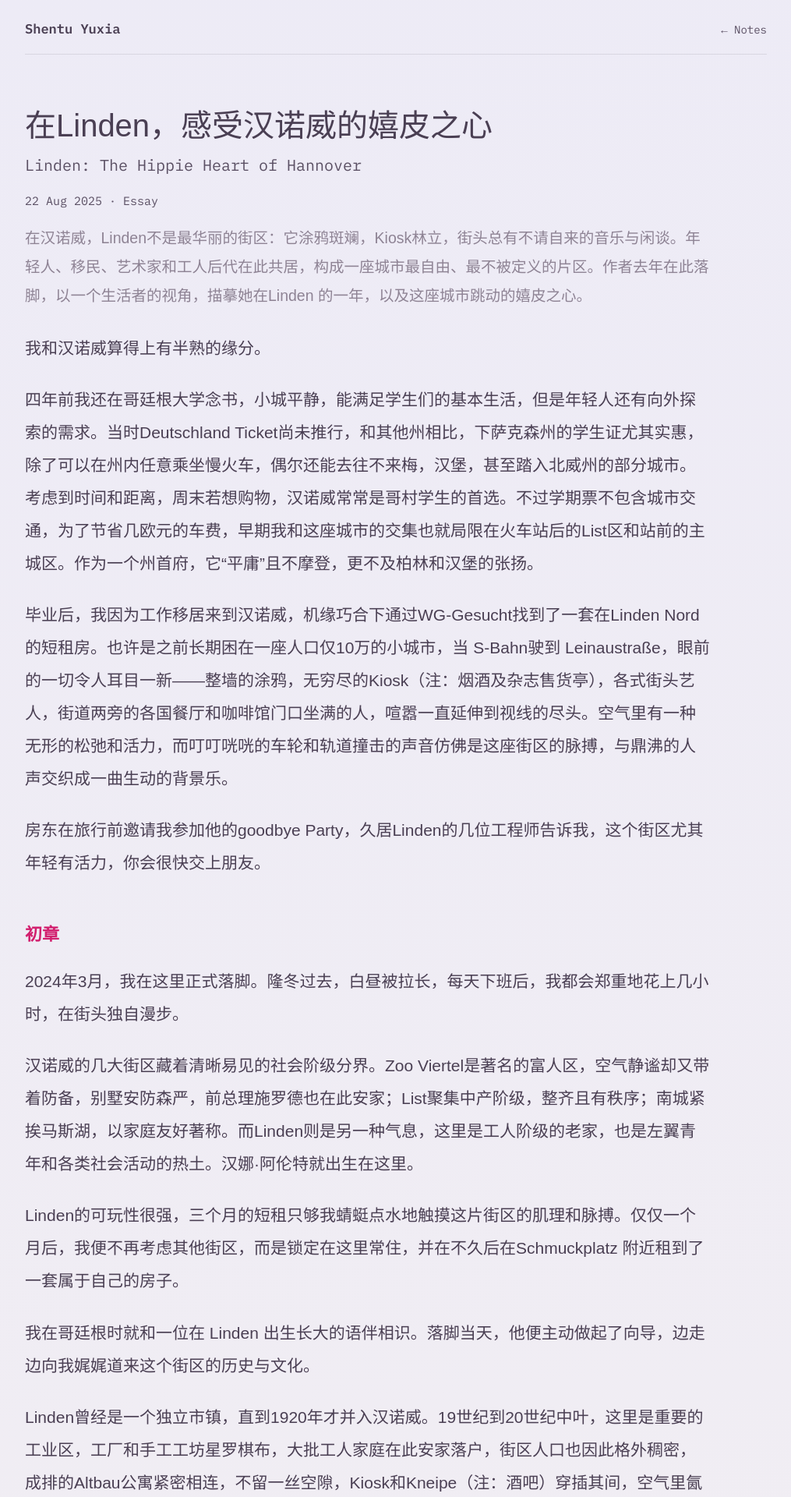
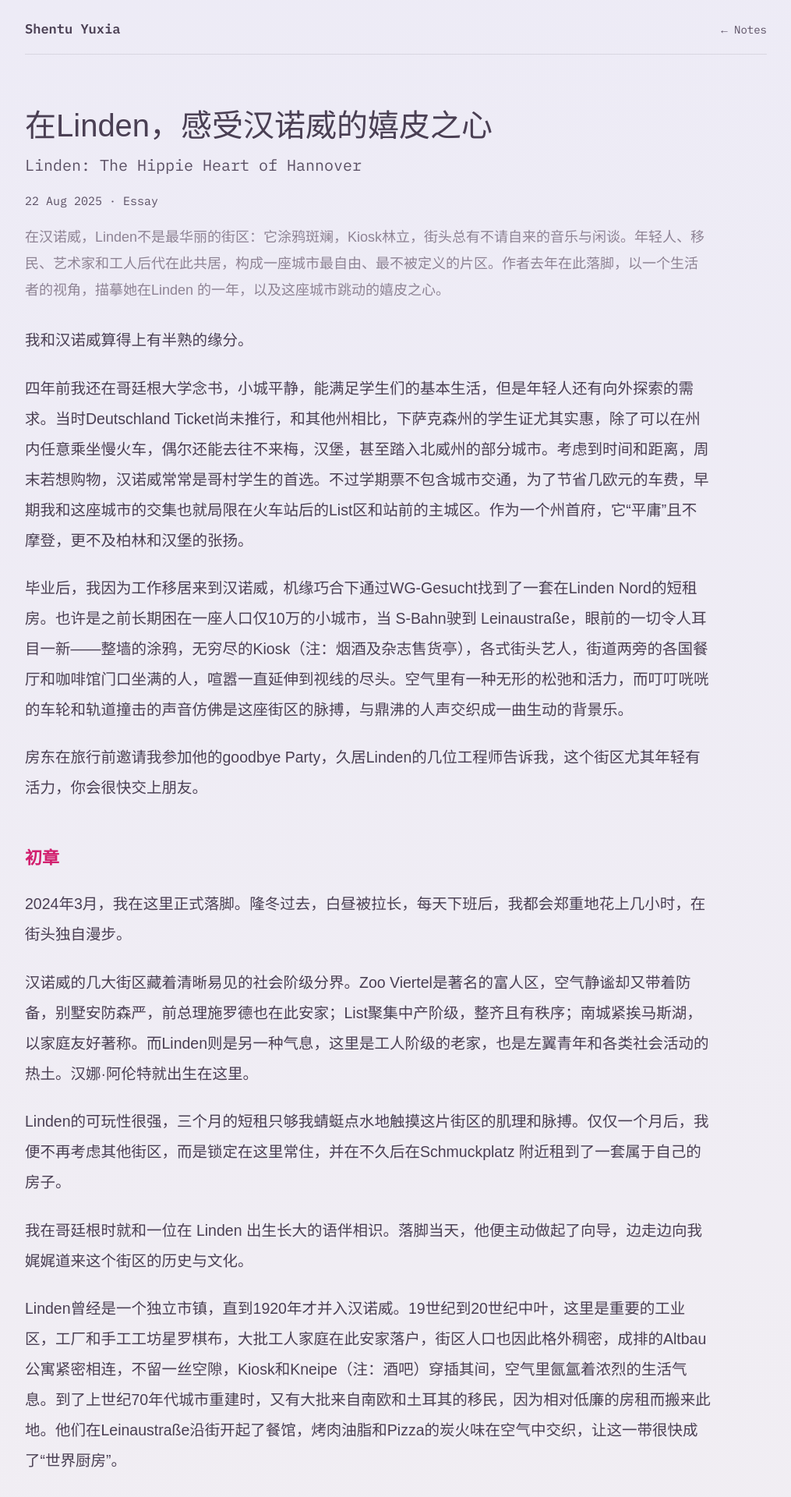
Before and after one commit to Shentuyuxia/lingersummer, a Jekyll site: the page built from _posts/2025-08-22-linden.md, in a window 1280 px wide. Shown: the top 1920 px of the page at 78% size, without its empty margins (132-1147 px from the left). Built offline with Jekyll 4.4.1, drawn with Linux system fonts in a browser that asks for light colours.

Commit message:
Body text one step smaller
Co-Authored-By: Claude Opus 5.5 <noreply@anthropic.com>
Claude-Session: https://claude.ai/code/session_01SGPtAXhtPQfBd1awF46i3D

```diff
--- a/_layouts/essay.html
+++ b/_layouts/essay.html
@@ -111,6 +111,9 @@
   .credit{font-size:15px!important}
   /* softer purple-grey text */
   :root{--ink:#4a3f53;--muted:#5b5064}
+  /* body text one step smaller */
+  .prose{font-size:clamp(17.5px,1.6vw,19.5px)!important}
+  .lede{font-size:clamp(16.5px,1.5vw,18px)!important}
 </style>
 </head>
 <body>
--- a/index.html
+++ b/index.html
@@ -268,6 +268,9 @@ layout: null
   /* "Coming soon." looks like "Read more…" */
   .blk .soon{color:var(--accent)!important;font-size:clamp(17px,1.6vw,19px)!important;line-height:1.6!important}
   @media (max-width:520px){ .top{padding:20px 0 16px!important} .nav{gap:8px} .hero{padding:40px 0 8px!important} }
+  /* body text one step smaller */
+  .hero .sub,.post .lede,.ghintro,.soon{font-size:clamp(16.5px,1.55vw,19.5px)!important}
+  .row .d{font-size:clamp(15.5px,1.5vw,18.5px)!important}
 </style>
 </head>
 <body>
```
